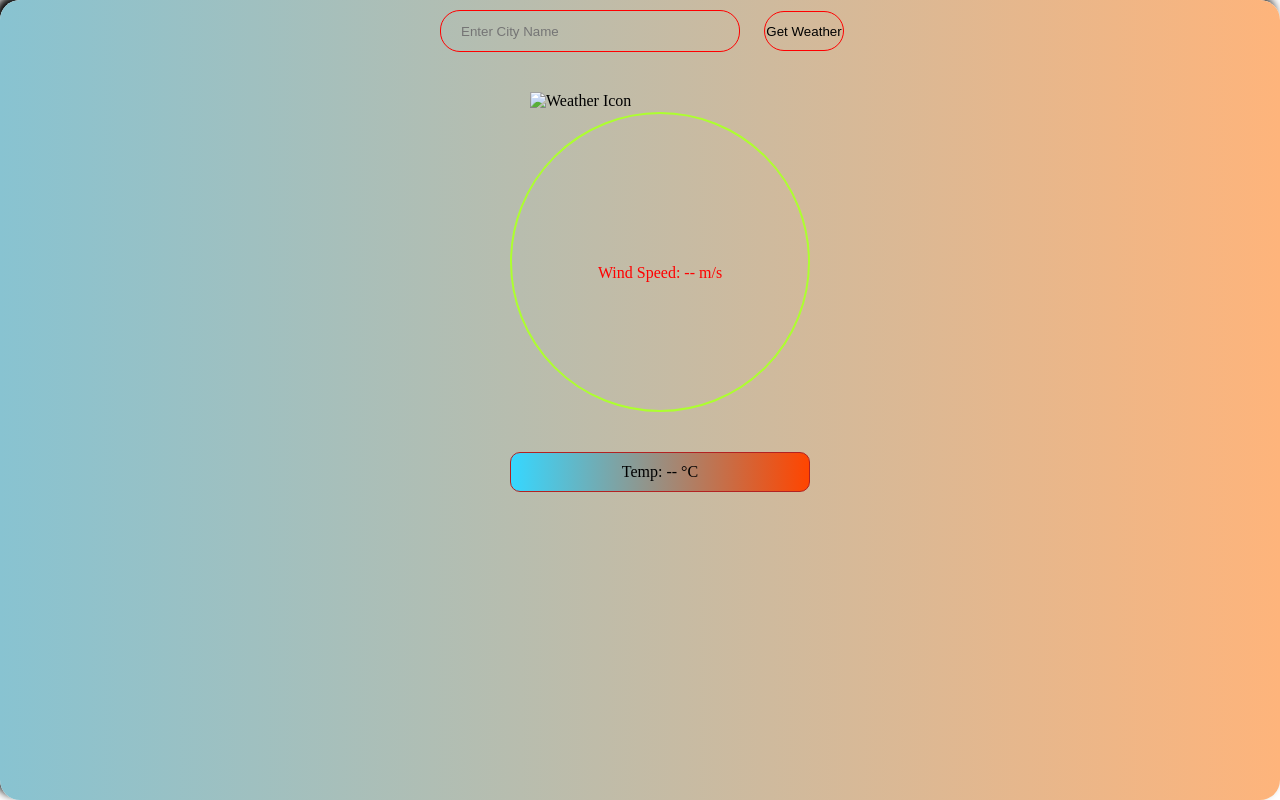
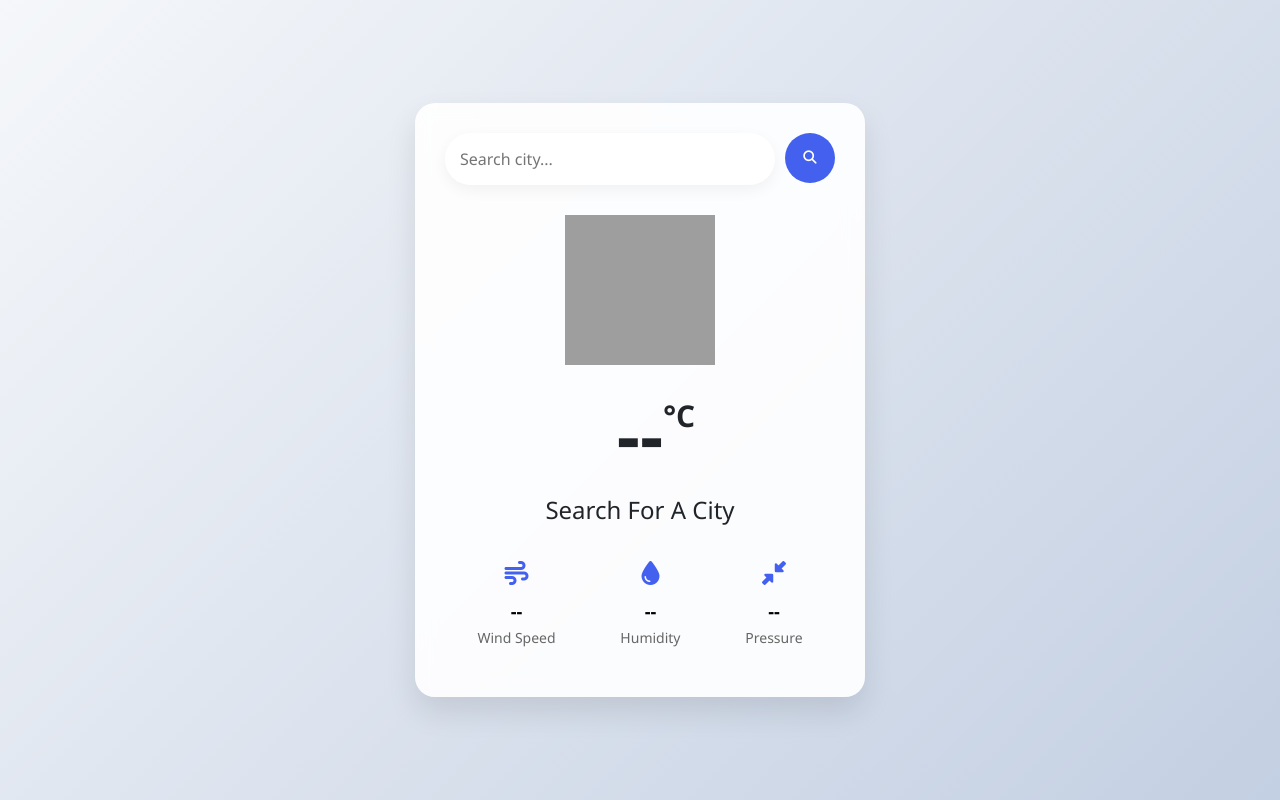
Before and after one commit to Arunrai0752/WeatherApp, a plain HTML site: page index.html in a window 1280 px wide. Drawn offline with Linux system fonts and the light colour scheme; grey boxes are pictures that could not be loaded.

Commit message:
Design Change

```diff
--- a/index.html
+++ b/index.html
@@ -3,30 +3,43 @@
 <head>
     <meta charset="UTF-8">
     <meta name="viewport" content="width=device-width, initial-scale=1.0">
-    <title>Weather App</title>
+    <title>Weather Forecast</title>
+    <link rel="stylesheet" href="https://cdnjs.cloudflare.com/ajax/libs/font-awesome/6.4.0/css/all.min.css">
     <link rel="stylesheet" href="style.css">
 </head>
 <body>
-
-    <div class="container">
-        <div class="search">
-            <input type="text" id="city" placeholder="Enter City Name">
-            <button onclick="getWeather()">Get Weather</button>
+    <div class="weather-card">
+        <div class="search-container">
+            <input type="text" id="city" placeholder="Search city..." autocomplete="off">
+            <button class="search-btn" onclick="getWeather()">
+                <i class="fas fa-search"></i>
+            </button>
         </div>
 
-        <div class="temp">
-            <span>Temp: </span>
-            <span id="temp">--</span> °C
+        <img id="icon" class="weather-icon" src="https://openweathermap.org/img/wn/01d@2x.png" alt="Weather Icon">
+
+        <div class="temperature" id="temp">--</div>
+        <div class="description" id="description">Search for a city</div>
+
+        <div class="details">
+            <div class="detail-item">
+                <div class="detail-icon"><i class="fas fa-wind"></i></div>
+                <div class="detail-value" id="windSpeed">--</div>
+                <div class="detail-label">Wind Speed</div>
+            </div>
+            <div class="detail-item">
+                <div class="detail-icon"><i class="fas fa-tint"></i></div>
+                <div class="detail-value" id="humidity">--</div>
+                <div class="detail-label">Humidity</div>
+            </div>
+            <div class="detail-item">
+                <div class="detail-icon"><i class="fas fa-compress-alt"></i></div>
+                <div class="detail-value" id="pressure">--</div>
+                <div class="detail-label">Pressure</div>
+            </div>
         </div>
 
-        <div class="Wind">
-            <span>Wind Speed: </span>
-            <span id="windSpeed">--</span> <span>m/s</span>
-        </div>
-
-        <div class="cloud">
-            <img id="icon" src="cloud-colorful-set-this-charming-cartoon-illustration-features-storm-cloud_198565-9214.avif" alt="Weather Icon" />
-        </div>
+        <div class="error-message" id="error"></div>
     </div>
 
     <script src="script.js"></script>
--- a/script.js
+++ b/script.js
@@ -1,4 +1,4 @@
-const API_KEY = "4835f023f6ad54b2303416425106da62";
+const API_KEY = "-";
 
 async function getWeather() {
     const city = document.getElementById("city").value.trim();
--- a/style.css
+++ b/style.css
@@ -1,97 +1,161 @@
+:root {
+    --primary: #4361ee;
+    --secondary: #3f37c9;
+    --light: #f8f9fa;
+    --dark: #212529;
+    --success: #4cc9f0;
+    --danger: #f72585;
+}
 
-*{
-    margin: 0px;
-    padding: 0px;
+* {
+    margin: 0;
+    padding: 0;
     box-sizing: border-box;
+    font-family: 'Segoe UI', Tahoma, Geneva, Verdana, sans-serif;
+}
+
+body {
+    background: linear-gradient(135deg, #f5f7fa 0%, #c3cfe2 100%);
+    min-height: 100vh;
+    display: flex;
     justify-content: center;
     align-items: center;
-    overflow: hidden;
-}
-.container
-{
-    height:800px;
-    width: 100%px;
-    background: -webkit-gradient(linear, left top, right top, from(#88c3d1), to(#feb47b));
-    position: relative;
-    padding: 10px;
-    border-radius: 20px;
-    box-shadow: -5px -5px 10px;
-}
-.Wind
-{
-    height: 300px;
-    width: 300px;
-    background-color: transparent;
-    border: 2px solid greenyellow;
-    border-radius: 250px;
-    position: relative;
-    left: 500px;
-    top: 20px;
-    color: rgb(255, 0, 0) ;
-    text-align: center;
-
+    padding: 20px;
 }
 
-.Wind span
-{
+.weather-card {
+    background: rgba(255, 255, 255, 0.9);
+    backdrop-filter: blur(10px);
+    border-radius: 20px;
+    box-shadow: 0 15px 30px rgba(0, 0, 0, 0.1);
+    width: 100%;
+    max-width: 450px;
+    padding: 30px;
     text-align: center;
-    position: relative;
-    top: 150px;
+    transition: all 0.3s ease;
 }
 
-
-.search input
-{
-
-    height: 30px;
-    width: 300px;
-    border: 1px solid rgb(255, 0, 0);
-    background-color: transparent;
-    border-radius: 20px;
-    padding: 20px;
-    position: relative;
-    justify-content: space-around;
-    left: 430px;
-       outline:	#FF4500
-
+.weather-card:hover {
+    transform: translateY(-5px);
+    box-shadow: 0 20px 40px rgba(0, 0, 0, 0.15);
 }
 
-.search button
-{
-
-     height: 40px;
-    width: 80px;
-    border: 1px solid rgb(255, 0, 0);
-    background-color: transparent;
-    border-radius: 20px;
-    position: relative;
-    left: 450px;
-    cursor: pointer;
-   outline:	#FF4500
+.search-container {
+    display: flex;
+    gap: 10px;
+    margin-bottom: 30px;
 }
 
-.temp
-{
-    position: relative;
-    top: 400px;
-    left: 500px;
-    height: 40px;
-    width: 300px;
-    border-radius: 10px;
-    text-align: center;
-    padding: 10px;
-    background: -webkit-gradient(linear, left top, right top, from(#36d7ff), to(#FF4500));
-    border: 1px solid firebrick;
-}
-.cloud
-{
-    position: relative;
-    left: 520px;
-    bottom: 300px;
+#city {
+    flex: 1;
+    padding: 15px;
+    border: none;
+    border-radius: 50px;
+    background: rgba(255, 255, 255, 0.8);
+    box-shadow: 0 5px 15px rgba(0, 0, 0, 0.05);
+    font-size: 16px;
+    outline: none;
+    transition: all 0.3s;
 }
 
-.cloud img
-{
-   height: 230px;
+#city:focus {
+    box-shadow: 0 5px 15px rgba(67, 97, 238, 0.2);
+}
 
+.search-btn {
+    background: var(--primary);
+    color: white;
+    border: none;
+    border-radius: 50px;
+    width: 50px;
+    height: 50px;
+    cursor: pointer;
+    transition: all 0.3s;
+    display: flex;
+    justify-content: center;
+    align-items: center;
 }
+
+.search-btn:hover {
+    background: var(--secondary);
+    transform: scale(1.05);
+}
+
+.weather-icon {
+    width: 150px;
+    height: 150px;
+    margin: 20px auto;
+    display: block;
+}
+
+.temperature {
+    font-size: 72px;
+    font-weight: 700;
+    margin: 10px 0;
+    color: var(--dark);
+    position: relative;
+}
+
+.temperature::after {
+    content: "°C";
+    position: absolute;
+    font-size: 30px;
+    top: 10px;
+}
+
+.description {
+    font-size: 24px;
+    color: var(--dark);
+    text-transform: capitalize;
+    margin-bottom: 30px;
+}
+
+.details {
+    display: flex;
+    justify-content: space-around;
+    margin-top: 30px;
+}
+
+.detail-item {
+    display: flex;
+    flex-direction: column;
+    align-items: center;
+}
+
+.detail-icon {
+    font-size: 24px;
+    margin-bottom: 10px;
+    color: var(--primary);
+}
+
+.detail-value {
+    font-size: 18px;
+    font-weight: 600;
+}
+
+.detail-label {
+    font-size: 14px;
+    color: #666;
+    margin-top: 5px;
+}
+
+.error-message {
+    color: var(--danger);
+    margin-top: 20px;
+    font-weight: 500;
+}
+
+@media (max-width: 480px) {
+    .weather-card {
+        padding: 20px;
+    }
+
+    .temperature {
+        font-size: 60px;
+    }
+
+    .details {
+        flex-direction: column;
+        gap: 20px;
+    }
+}
```
